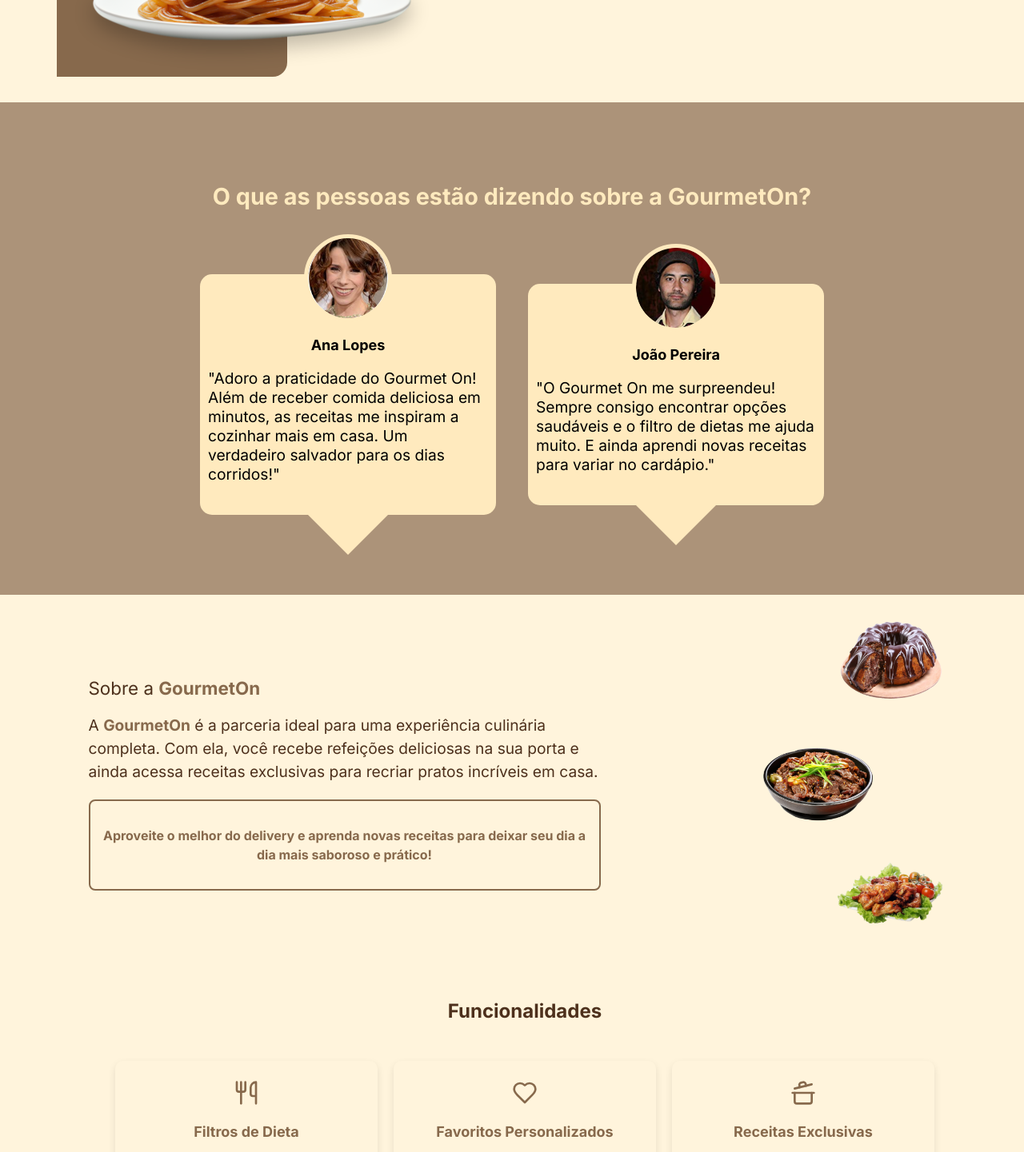
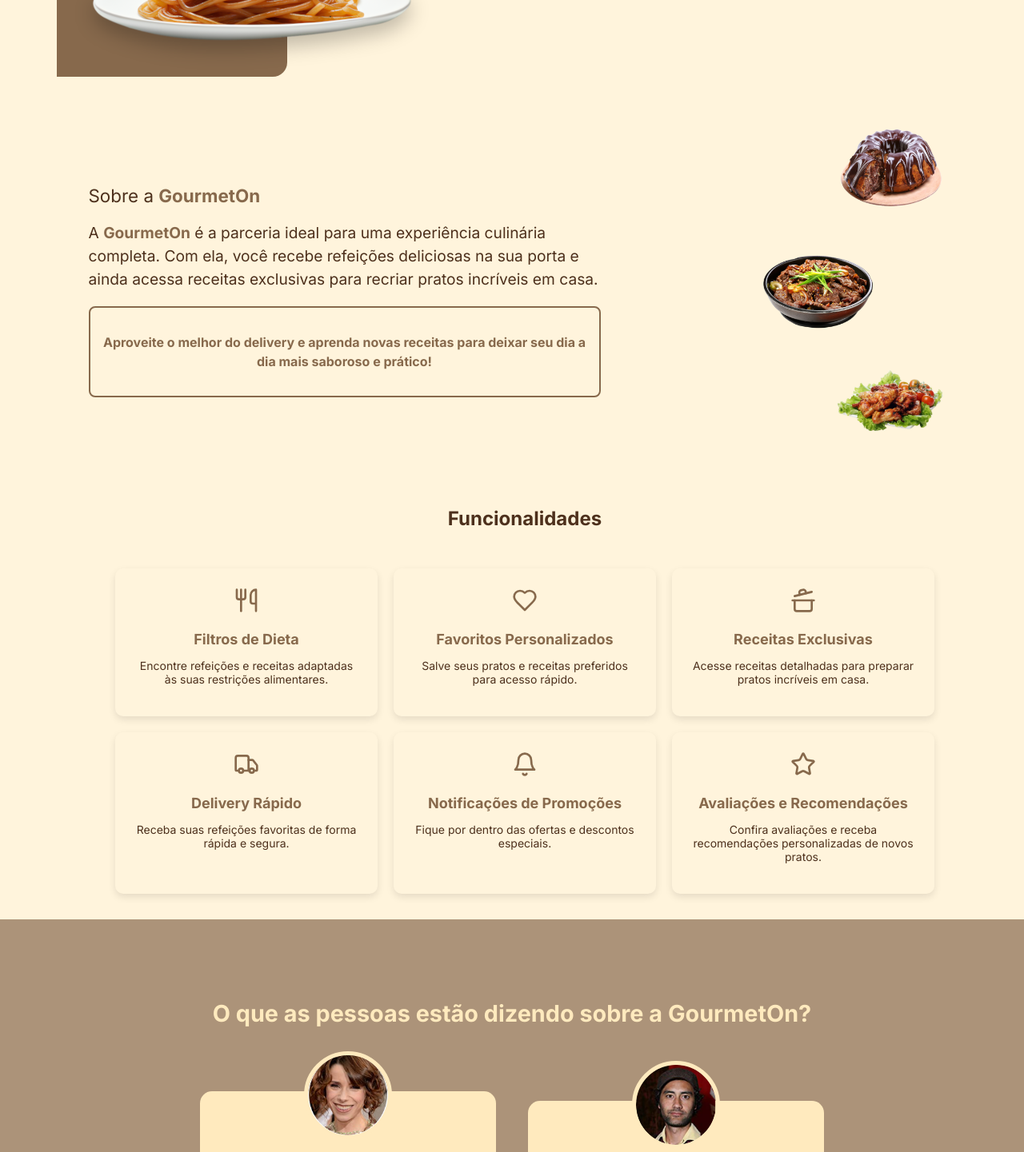
Before and after one commit to brunacostaz/GourmetOn, a React (Create React App) app: page / in a window 1280 px wide. Shown: the part 360-1801 px from the top of the page at 80% size. Built offline with nearby package versions, Linux system fonts and the light colour scheme.

Commit message:
Arrumando seções

```diff
--- a/src/App.js
+++ b/src/App.js
@@ -1,15 +1,16 @@
 import Hero from './componentes/Hero';
-import SecaoDepoimentos from './componentes/Depoimentos';
 import Sobre from './componentes/Sobre';
 import Funcionalidades from './componentes/Funcionalidades';
+import SecaoDepoimentos from './componentes/Depoimentos';
+
 
 function App() {
   return (
     <div className="App">
       <Hero />
-      <SecaoDepoimentos />
       <Sobre />
       <Funcionalidades />
+      <SecaoDepoimentos />
     </div>
   );
 }
```
